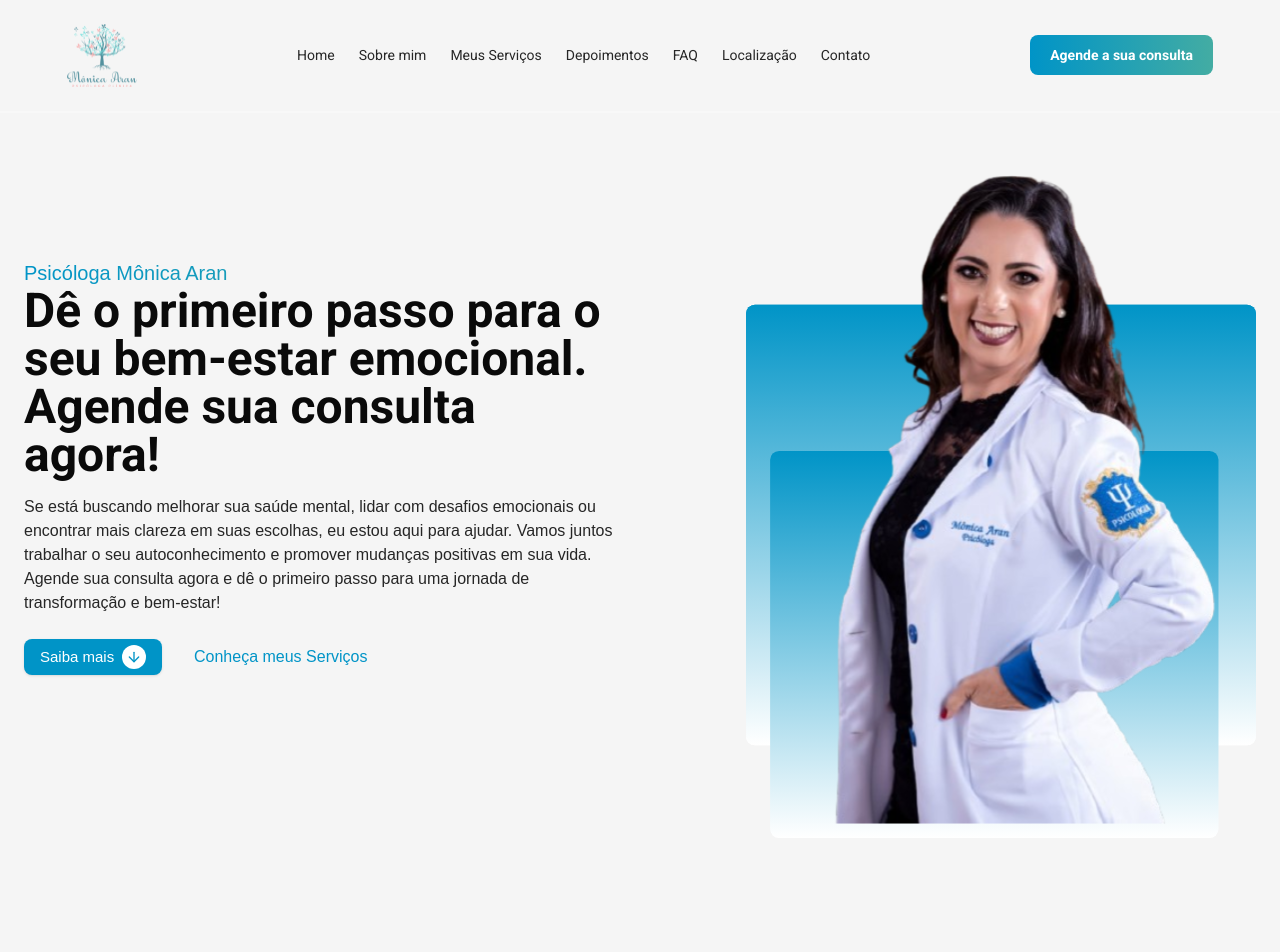
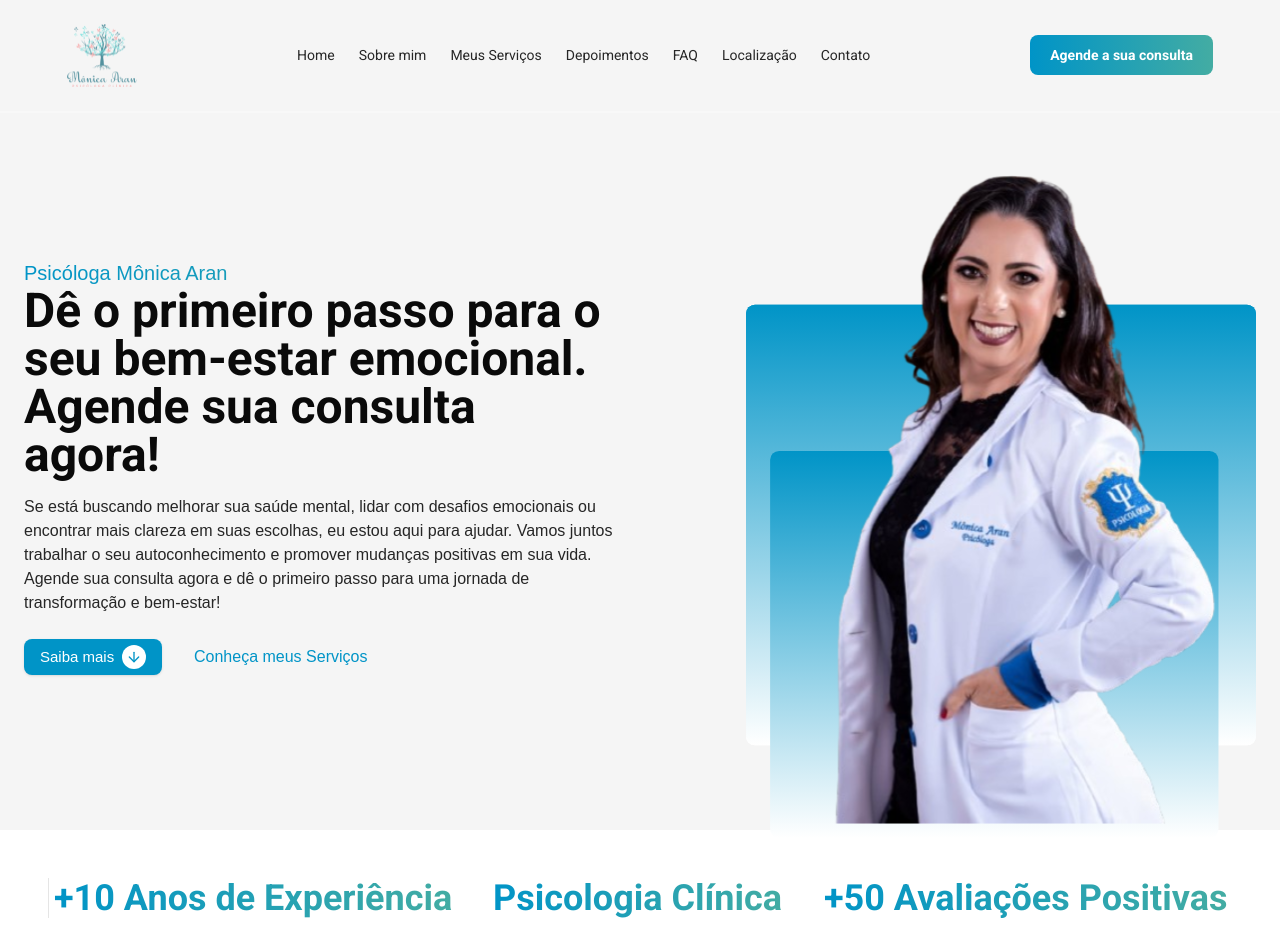
Before and after one commit to DevGustavoGantois/website-psychology, a Next.js app: page / in a window 1280 px wide. Shown: the top 952 px of the page. Before the commit the page ends 862 px from the top, so only its background shows below. Built offline with nearby package versions, Linux system fonts and the light colour scheme.

Commit message:
style:Finish styles of hero-section.

```diff
--- a/src/app/page.tsx
+++ b/src/app/page.tsx
@@ -29,6 +29,7 @@ export default function Page() {
       <HomeLocation />
       <HomeContact />
       <Footer />
+      <div className="h-[300px]"></div>
     </>
   );
 }
--- a/src/app/s-hero.tsx
+++ b/src/app/s-hero.tsx
@@ -67,8 +67,12 @@ export function HomeHero() {
           </div>
         </div>
       </div>
-      <div>
-
+      <div className="bg-white -mt-8 p-12">
+          <div className="flex flex-col justify-center items-center gap-8 lg:flex-row lg:justify-around lg:border-l">
+              <p className="font-primary linear-text font-bold text-3xl lg:text-4xl" data-aos="flip-up">+10 Anos de Experiência</p>
+              <p className="font-primary linear-text font-bold text-3xl lg:text-4xl" data-aos="flip-up" data-aos-delay="200">Psicologia Clínica</p>
+              <p className="font-primary linear-text font-bold text-3xl lg:text-4xl" data-aos="flip-up" data-aos-delay="300">+50 Avaliações Positivas</p>
+          </div>
       </div>
     </section>
   );
```
